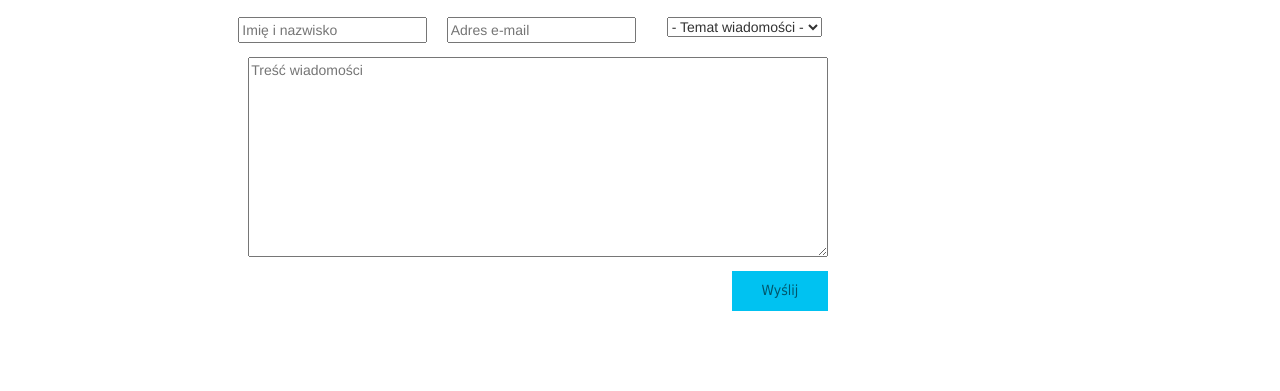
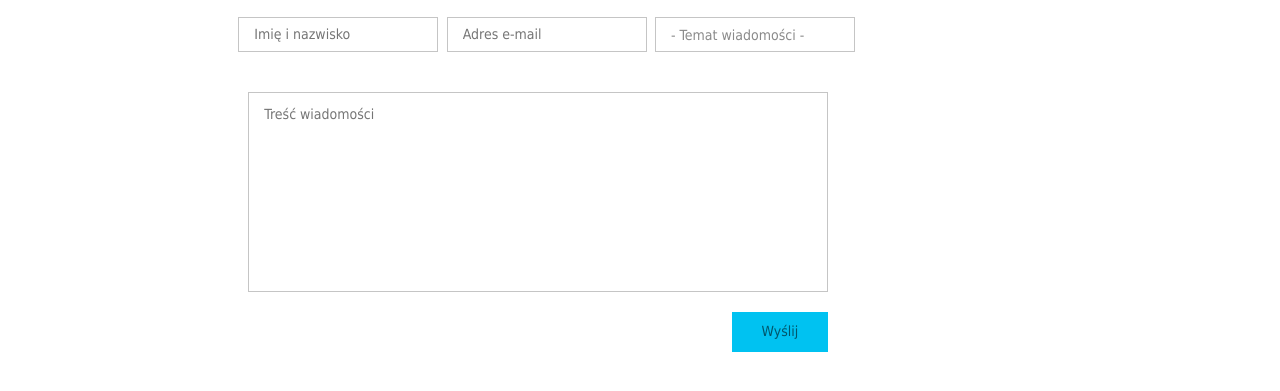
Before and after one commit to Ruudn7/FormValid, a plain HTML site: page index.html in a window 1280 px wide. Shown: the part 65-456 px from the top of the page. Drawn offline with nearby package versions, Linux system fonts and the light colour scheme.

Commit message:
FirstCorrect

```diff
--- a/css/style.css
+++ b/css/style.css
@@ -11,7 +11,61 @@
 .textvalue{
     width: 100%;
     height: 200px;
+    margin: 20px 0 20px 0;
 }
+
+
+form input[type="text"],
+form input[type="email"],
+select,
+textarea {
+    border: 1px #C5C5C5 solid;
+    background: #fff;
+
+    font: 14px/35px Tahoma, Arial, sans-serif;
+    color: #8A8A8A;
+}
+
+form input[type="text"].error,
+form input[type="email"].error,
+select.error,
+textarea.error {
+    border-color: #FFA9C7;
+}
+
+form input[type="text"],
+form input[type="email"] {
+    display: block;
+    width: 200px;
+    height: 35px;
+    padding: 0 15px;
+    margin: 0 20px 20px 0;
+    float: left;
+}
+
+form select {
+    width: 200px;
+    height: 35px;
+    padding: 0 15px;
+    border-radius: 0;
+
+    -webkit-appearance: none;
+    cursor: pointer;
+}
+
+form textarea {
+    clear: both;
+    display: block;
+    width: 100%;
+    height: 150px;
+    padding: 10px 15px 0 15px;
+    margin-bottom: 20px;
+
+    resize: none;
+
+    line-height: 22px;
+}
+
 
 .butto{
     padding: 0 30px;
--- a/index.html
+++ b/index.html
@@ -7,45 +7,33 @@
     </head>
 <body class = "container col-md-12">
     <h1 class= "center firsth"> walidacja formularzy </h1>
+    <form action="#" id="myForm">
         <div class = "col-md-2 col-md-offset-2 tab center">
-        <form>
                 <input type="text" name="your-name" placeholder="Imię i nazwisko" data-error="Podaj imię i nazwisko">
-        </form>
         </div>
         <div class = "col-md-2  tab center">
-        <form>
                 <input type="email" name="your-email" placeholder="Adres e-mail" data-error="Podaj poprawny adres e-mail">
-        </form>
         </div>
         <div class = "col-md-2  tab center">
-        <form>
-            <select name="your-subject" data-error="Wybierz temat wiadomości">
-                <option value="" disabled selected>- Temat wiadomości -</option>
+            <select name="your-subject" data-error="Wybierz temat wiadomości">                    <option value="" disabled selected>- Temat wiadomości -</option>
                 <option value="pytanie">Pytanie</option>
                 <option value="propozycja">Propozycja</option>
                 <option value="support">Support</option>
             </select>
-        </form>
         </div>
         <div class="clearfix col-md-12">
             <div class = " col-md-6 col-md-offset-2 tab center">
-            <form>
                     <textarea name="your-message" placeholder="Treść wiadomości" data-error="Wpisz treść wiadomości" class="textvalue"></textarea>
-
-            </form>
-        </div>
-    </div>
-    <div class="clearfix col-md-12">
-        <div class="col-md-offset-7 col-md-1">
-            <button type="submit" class="butto">Wyślij</button>
             </div>
         </div>
 
+
+    <div class="clearfix col-md-12">
+        <div class="col-md-offset-7 col-md-1">
+            <button type="submit" class="butto" >Wyślij</button>
         </div>
-
-
     </div>
-
+     </form>
 
 <script src="js/script.js"></script>
 </body>
--- a/js/script.js
+++ b/js/script.js
@@ -0,0 +1,12 @@
+(function(){
+
+    var form = document.querySelector("#myForm"),
+        fields = form.querySelectorAll("[data-error]");
+
+form.addEventListener("subit", function(e){
+
+
+}, false);
+
+
+})();
```
Lines whose indentation alone changed are shown as unchanged.
